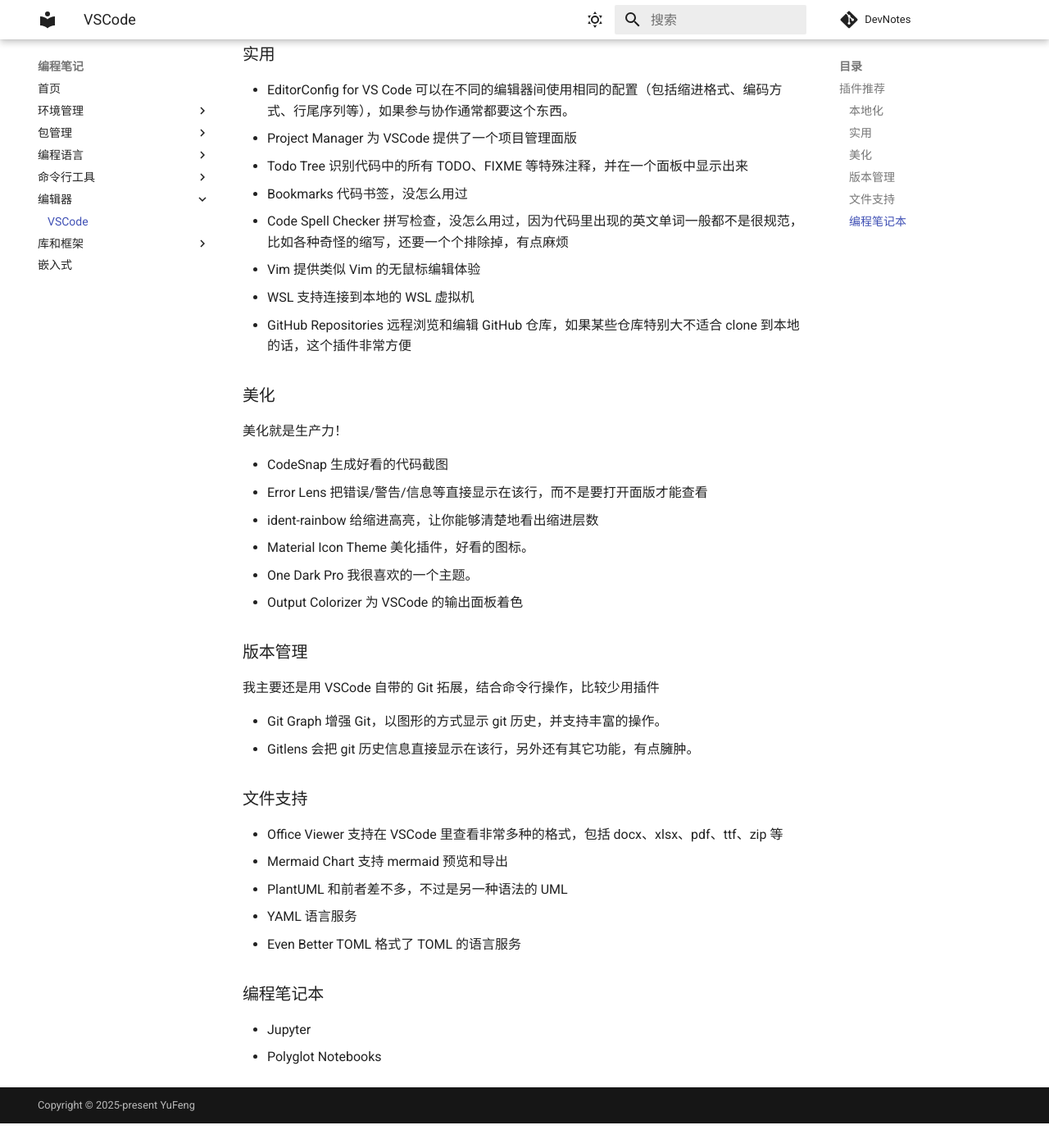
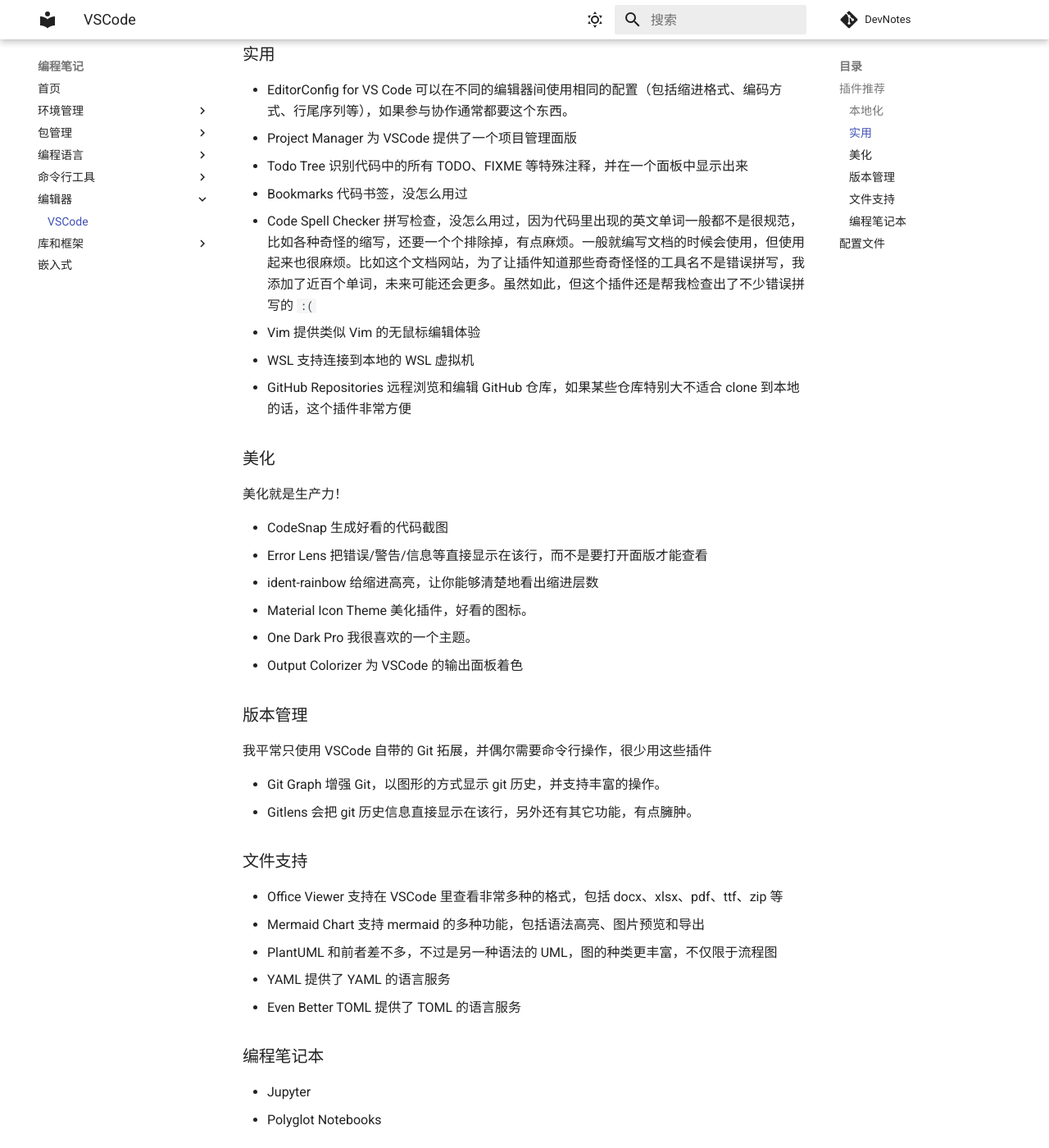
Before and after one commit to Juemuren/DevNotes, an MkDocs documentation site: the page built from docs/编辑器/VSCode.md, in a window 1280 px wide and 1400 px high, scrolled down 283 px. Shown: the whole window at 82% size. Built offline with MkDocs 1.6.1 and Material for MkDocs 9.7.7, drawn with Linux system fonts in a browser that asks for light colours; comment, search, counter and statistics services are not loaded; before the commit the page ends 1653 px from its top, so only the background shows below that.

Commit message:
修正了一些拼写错误

```diff
--- a/docs/编辑器/VSCode.md
+++ b/docs/编辑器/VSCode.md
@@ -12,7 +12,7 @@
 - Project Manager 为 VSCode 提供了一个项目管理面版
 - Todo Tree 识别代码中的所有 TODO、FIXME 等特殊注释，并在一个面板中显示出来
 - Bookmarks 代码书签，没怎么用过
-- Code Spell Checker 拼写检查，没怎么用过，因为代码里出现的英文单词一般都不是很规范，比如各种奇怪的缩写，还要一个个排除掉，有点麻烦
+- Code Spell Checker 拼写检查，没怎么用过，因为代码里出现的英文单词一般都不是很规范，比如各种奇怪的缩写，还要一个个排除掉，有点麻烦。一般就编写文档的时候会使用，但使用起来也很麻烦。比如这个文档网站，为了让插件知道那些奇奇怪怪的工具名不是错误拼写，我添加了近百个单词，未来可能还会更多。虽然如此，但这个插件还是帮我检查出了不少错误拼写的 `:(`
 - Vim 提供类似 Vim 的无鼠标编辑体验
 - WSL 支持连接到本地的 WSL 虚拟机
 - GitHub Repositories 远程浏览和编辑 GitHub 仓库，如果某些仓库特别大不适合 clone 到本地的话，这个插件非常方便
@@ -30,7 +30,7 @@
 
 ### 版本管理
 
-我主要还是用 VSCode 自带的 Git 拓展，结合命令行操作，比较少用插件
+我平常只使用 VSCode 自带的 Git 拓展，并偶尔需要命令行操作，很少用这些插件
 
 - Git Graph 增强 Git，以图形的方式显示 git 历史，并支持丰富的操作。
 - Gitlens 会把 git 历史信息直接显示在该行，另外还有其它功能，有点臃肿。
@@ -38,12 +38,14 @@
 ### 文件支持
 
 - Office Viewer 支持在 VSCode 里查看非常多种的格式，包括 docx、xlsx、pdf、ttf、zip 等
-- Mermaid Chart 支持 mermaid 预览和导出
-- PlantUML 和前者差不多，不过是另一种语法的 UML
-- YAML 语言服务
-- Even Better TOML 格式了 TOML 的语言服务
+- Mermaid Chart 支持 mermaid 的多种功能，包括语法高亮、图片预览和导出
+- PlantUML 和前者差不多，不过是另一种语法的 UML，图的种类更丰富，不仅限于流程图
+- YAML 提供了 YAML 的语言服务
+- Even Better TOML 提供了 TOML 的语言服务
 
 ### 编程笔记本
 
 - Jupyter
 - Polyglot Notebooks
+
+## 配置文件
```
Also changed, not shown: docs/包管理/Vcpkg.md (+1 -1 lines), docs/命令行工具/index.md (+5 -5 lines), docs/库和框架/YOLO.md (+3 -3 lines), docs/库和框架/index.md (+1 -1 lines), docs/编程语言/index.md (+1 -1 lines).
